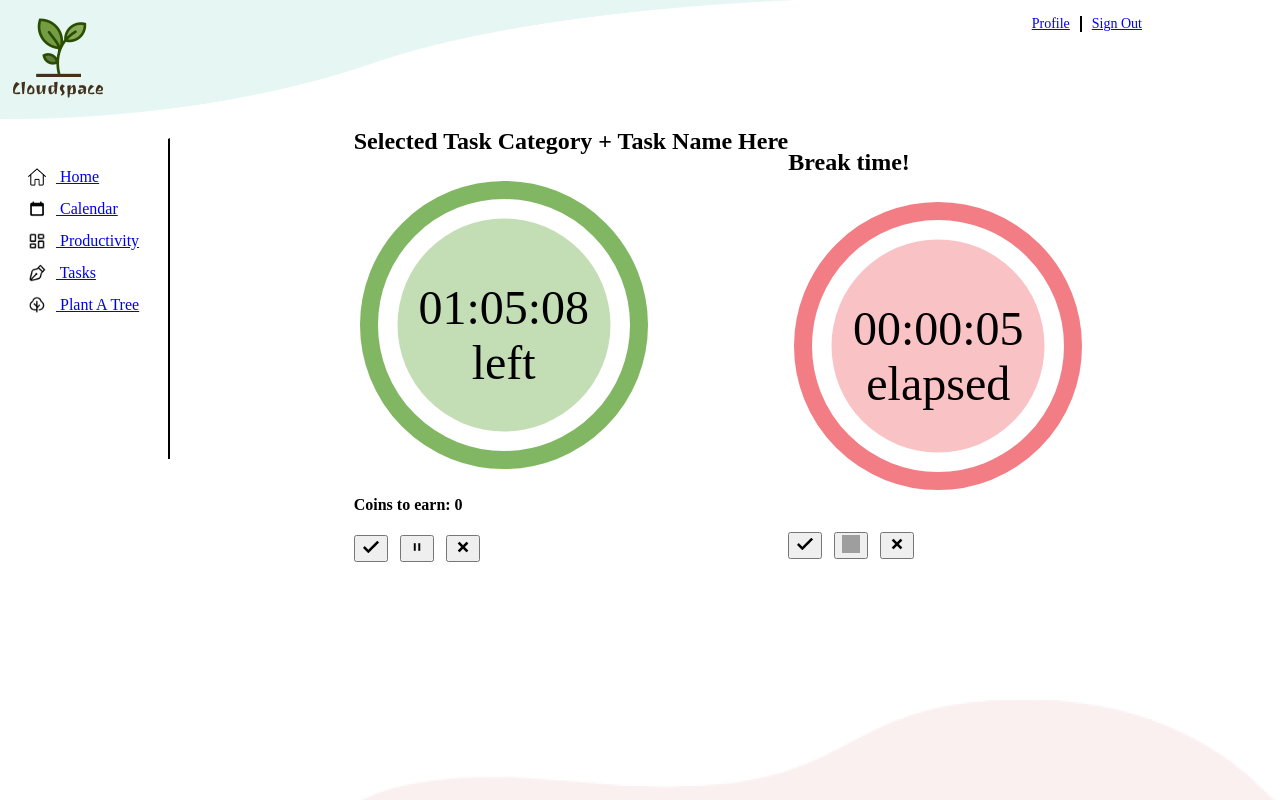
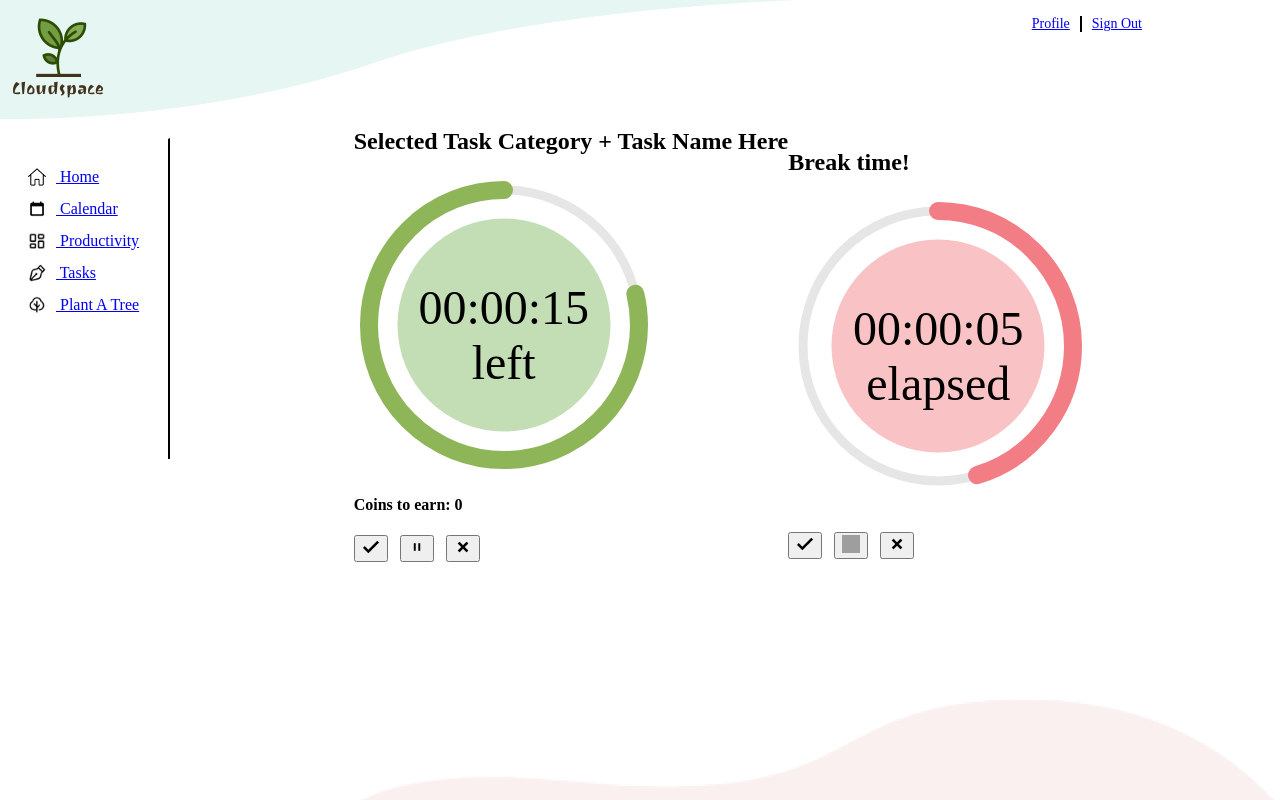
Before and after one commit to Huai-Xing/cloudspace, a Vue app: page /signin/tasks/timer in a window 1280 px wide. Built offline with nearby package versions, Linux system fonts and the light colour scheme; no server answers; grey boxes are pictures that could not be loaded.

Commit message:
Fixed looping and timer counting for break

```diff
--- a/src/components/CountDownTimerComponent.vue
+++ b/src/components/CountDownTimerComponent.vue
@@ -72,7 +72,7 @@ const COLOR_CODES = {
 };
 
 // To change here to bind to the actual data
-const TIME_IN_SEC= 3913; // dummy timing value (e.g 3913sec => 1hr5min13sec) for testing at the moment
+const TIME_IN_SEC= 20; // dummy timing value (e.g 3913sec => 1hr5min13sec) for testing at the moment
 
 export default {
   data() {
@@ -107,7 +107,11 @@ export default {
       }
 
       // Output the time in HH:MM:SS format
-      return `${hours}:${minutes}:${seconds}`;
+      if (timeLeft != 0) {
+        return `${hours}:${minutes}:${seconds}`;
+      } else {
+        return 'Times Up!';
+      }
     },
 
     timeLeft() {
--- a/src/components/CountUpTimerComponent.vue
+++ b/src/components/CountUpTimerComponent.vue
@@ -8,15 +8,15 @@
       <g class="timer__circle">
         <circle class="timer__path-elapsed" cx="50" cy="50" r="45"></circle>
         <circle class="timer__inner-circle" cx="50" cy="50" r="35.5"></circle>
-        <path
+        <path id="test"
           :stroke-dasharray="circleDasharray"
           class="timer__path-remaining"
           :class="remainingPathColor"
           d="
             M 50, 50
             m -45, 0
-            a 45,45 0 1,0 90,0
-            a 45,45 0 1,0 -90,0
+            a 45,45 0 1,1 90,0
+            a 45,45 0 1,1 -90,0
           ">
         </path>
       </g>
@@ -63,14 +63,14 @@ const COLOR_CODES = {
 };
 
 // To change here to bind to the actual data
-const TIME_IN_SEC= 0; // dummy timing value start from 0 for testing at the moment
+const TIME_IN_SEC= 10; // dummy timing value start from 0 for testing at the moment
 
 export default {
   data() {
     return {
       timePassed: 0, /* To store the amount of time (in sec) that has passed */
       timerInterval: null,
-
+      totalTimePassed: 0,
       title: "Break time!",
       coinsToEarn: 0,
     };
@@ -78,7 +78,8 @@ export default {
 
   computed: {
     formattedTimeUsed() {
-      const timeUsed= this.timeUsed; // time is originally stored in totalSecs
+      const currentTimeUsed = TIME_IN_SEC - this.timeUsed; // time is originally stored in totalSecs
+      const timeUsed = currentTimeUsed + this.totalTimePassed;
 
       let hours = Math.floor(timeUsed / 3600);
       let minutes = Math.floor((timeUsed % 3600) / 60); // remaining mins
@@ -102,18 +103,23 @@ export default {
     },
 
     timeUsed() {
-      return TIME_IN_SEC + this.timePassed;
+      if (this.timePassed == TIME_IN_SEC) {
+        this.resetTIMEPASSED();
+        return TIME_IN_SEC;
+      } else {
+        return TIME_IN_SEC - this.timePassed;
+      }
     },
 
     // Update the dasharray value as time passes, starting with 283
     circleDasharray() { // To animate the ring arc length of the remaining time line with the 'stroke-dasharray' in <path>
-      return `${(this.timeFraction * FULL_DASH_ARRAY).toFixed(0)} 283`;
+      //return `${(this.timeFraction * FULL_DASH_ARRAY).toFixed(0)} 283`;
+      return `${((1- this.timeFraction) * FULL_DASH_ARRAY).toFixed(0)} 283`;
     },
 
     timeFraction() {
       // Divides time used by the defined time limit
       const rawTimeFraction = this.timeUsed / TIME_IN_SEC;
-
       // reducing the length of the ring gradually during the countdown
       return rawTimeFraction - (1 / TIME_IN_SEC) * (1 - rawTimeFraction);
     },
@@ -138,6 +144,10 @@ export default {
   },
 
   methods: {
+    resetTIMEPASSED: function() {
+      this.timePassed = 0;
+      this.totalTimePassed = TIME_IN_SEC + this.totalTimePassed;
+    },
     onTimesUp: function() {
       clearInterval(this.timerInterval);
     },
```
